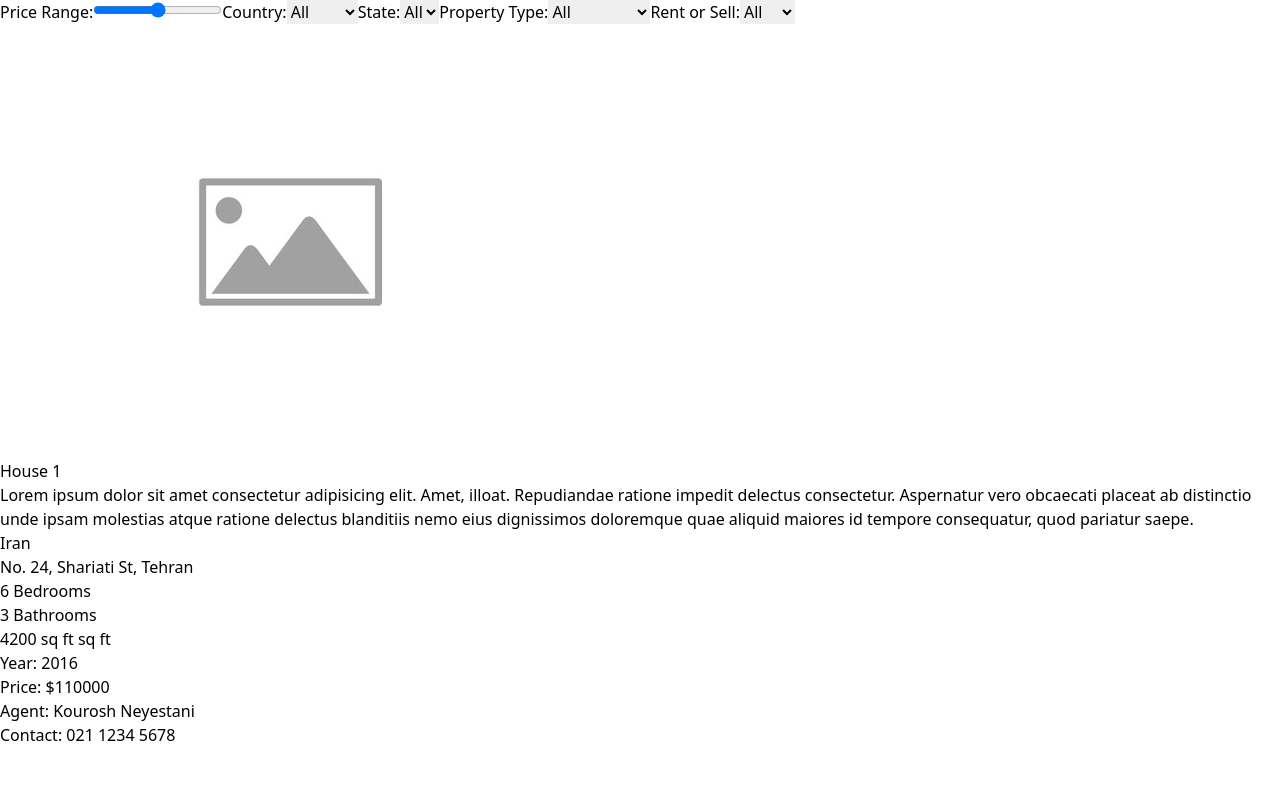
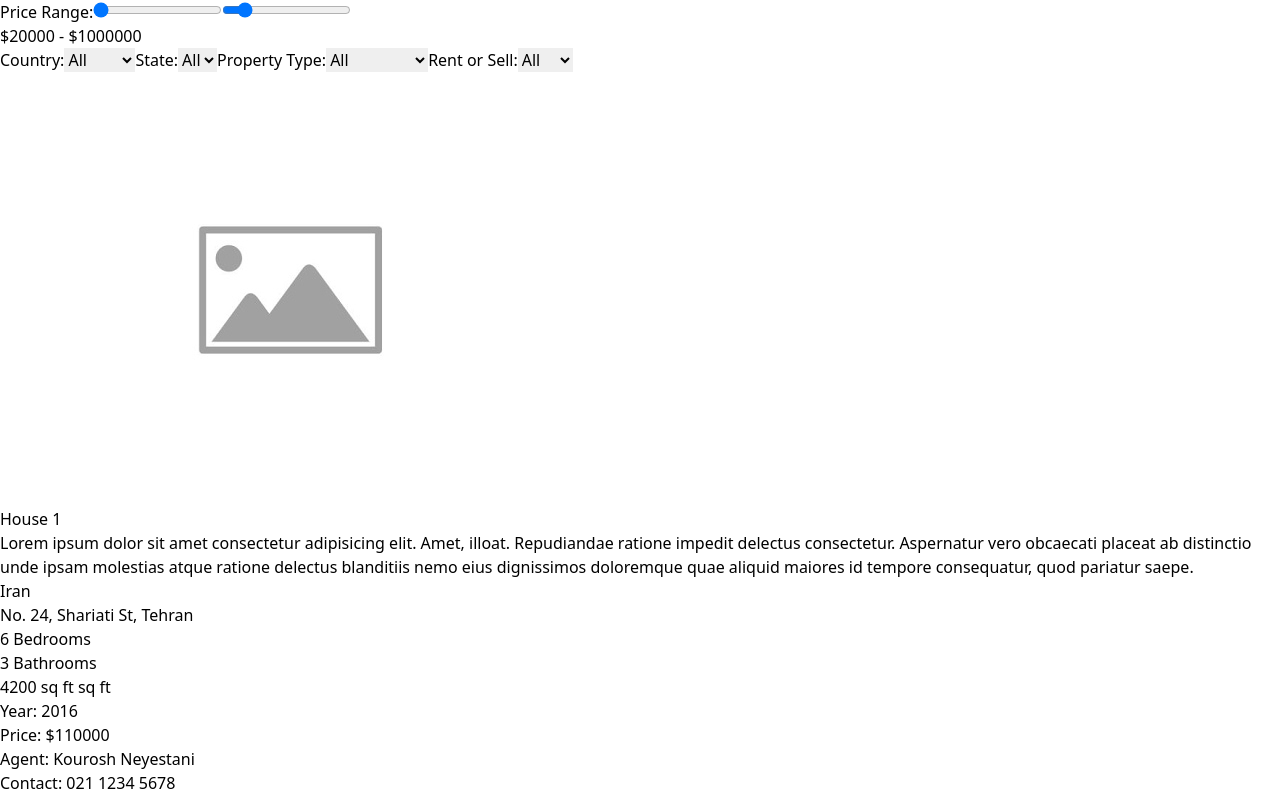
Before and after one commit to kouroshneyestani/reactjs-bongah, a React (Vite) app: page / in a window 1280 px wide. Shown: the top 800 px of the page. Built offline with nearby package versions, Linux system fonts and the light colour scheme.

Commit message:
fix: update Price Range filter functionality
- Added dynamic calculation of min and max price from data
- Replaced single range input with dual range inputs for better user experience
- Updated price display to show selected range

```diff
--- a/src/components/Filter.jsx
+++ b/src/components/Filter.jsx
@@ -1,8 +1,17 @@
-import React, { useContext } from "react";
+import React, { useContext, useState, useEffect } from "react";
 import { FilterContext } from "../context/FilterContext";
+import { data } from "../data"; // Import data to calculate price range
 
 const Filter = () => {
     const { filters, updateFilters } = useContext(FilterContext);
+    const [minPrice, setMinPrice] = useState(0);
+    const [maxPrice, setMaxPrice] = useState(1000000);
+
+    useEffect(() => {
+        const prices = data.map((item) => Number(item.price));
+        setMinPrice(Math.min(...prices));
+        setMaxPrice(Math.max(...prices));
+    }, []);
 
     // Check if `updateFilters` is defined
     if (typeof updateFilters !== "function") {
@@ -37,12 +46,40 @@ const Filter = () => {
                 Price Range:
                 <input
                     type="range"
-                    min="0"
-                    max="1000000"
-                    value={filters.priceRange?.join(",") || "0,1000000"}
-                    onChange={handlePriceChange}
-                    multiple
+                    min={minPrice}
+                    max={maxPrice}
+                    step="1000" // Adjust step size if needed
+                    value={filters.priceRange?.[0] || minPrice}
+                    onChange={(e) =>
+                        handlePriceChange({
+                            target: {
+                                value: `${e.target.value},${
+                                    filters.priceRange?.[1] || maxPrice
+                                }`,
+                            },
+                        })
+                    }
                 />
+                <input
+                    type="range"
+                    min={minPrice}
+                    max={maxPrice}
+                    step="1000" // Adjust step size if needed
+                    value={filters.priceRange?.[1] || maxPrice}
+                    onChange={(e) =>
+                        handlePriceChange({
+                            target: {
+                                value: `${
+                                    filters.priceRange?.[0] || minPrice
+                                },${e.target.value}`,
+                            },
+                        })
+                    }
+                />
+                <div>
+                    ${filters.priceRange?.[0] || minPrice} - $
+                    {filters.priceRange?.[1] || maxPrice}
+                </div>
             </label>
             <label>
                 Country:
--- a/src/data.js
+++ b/src/data.js
@@ -263,3 +263,17 @@ export const data = [
         },
     },
 ];
+
+// Function to find min and max prices
+const findMinMaxPrices = (data) => {
+    const prices = data.map(item => Number(item.price));
+    const minPrice = Math.min(...prices);
+    const maxPrice = Math.max(...prices);
+    return { minPrice, maxPrice };
+};
+
+// Find min and max prices
+const { minPrice, maxPrice } = findMinMaxPrices(data);
+
+console.log(`Minimum Price: ${minPrice}`);
+console.log(`Maximum Price: ${maxPrice}`);
```
